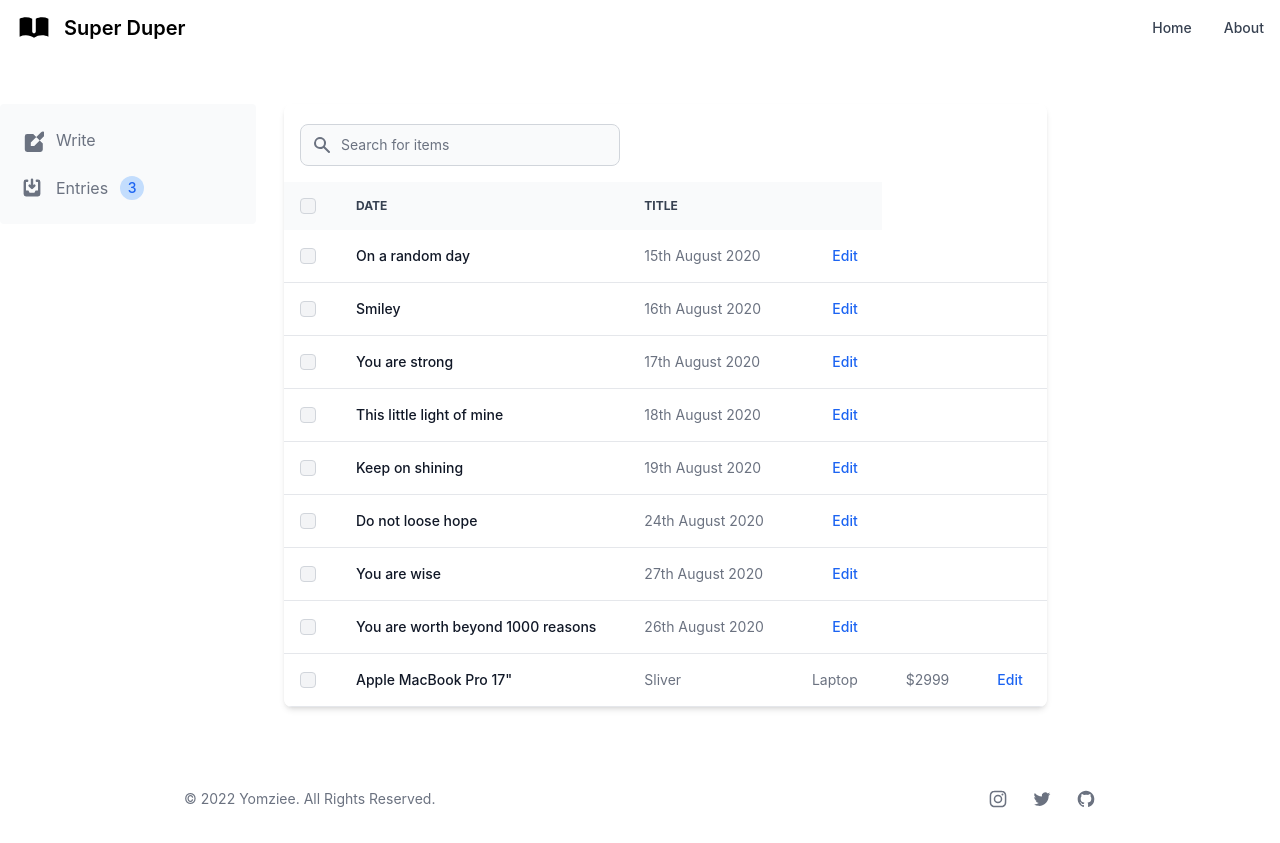
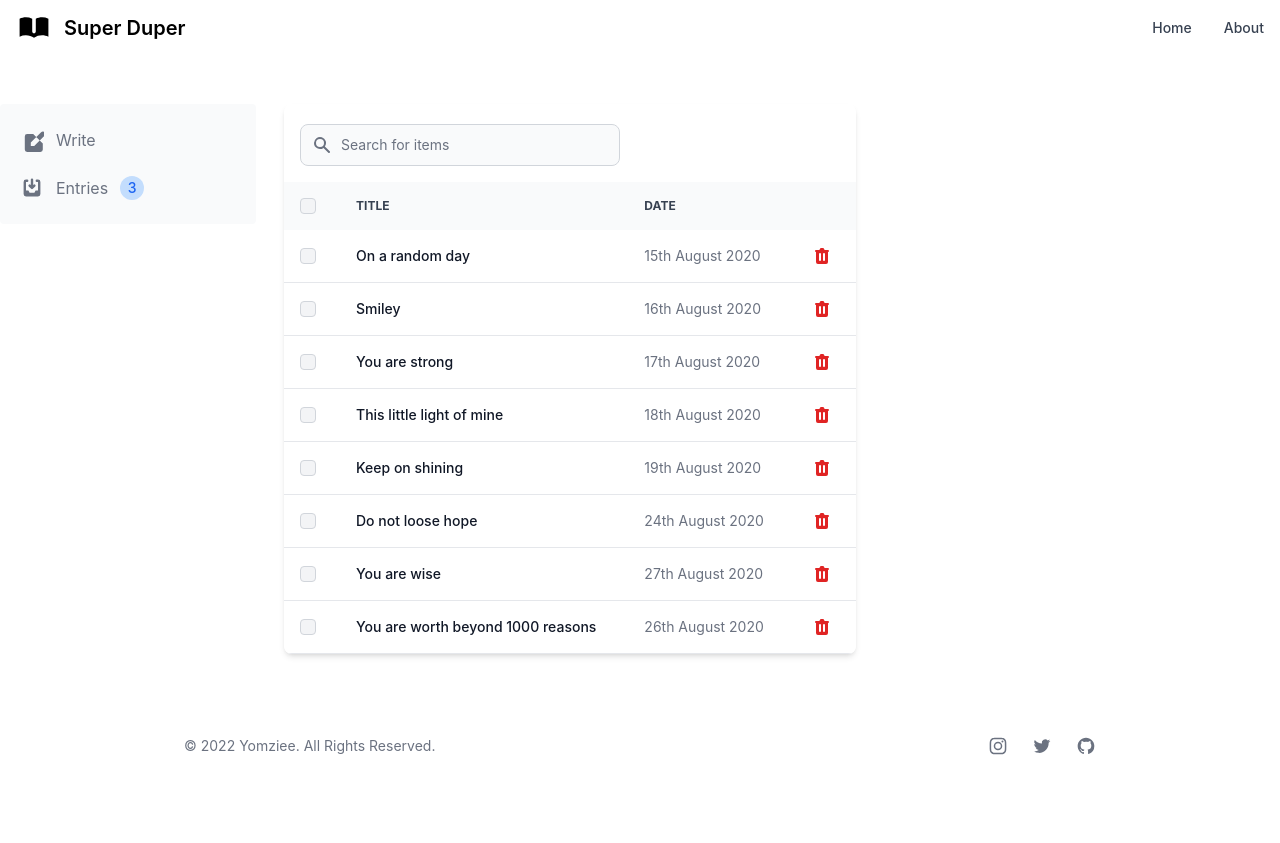
Before and after one commit to mwangiwambui/super-duper-spork, a React (Create React App) app: page /listEntries in a window 1280 px wide. After the commit the page ends 800 px from the top, so only its background shows below. Built offline with nearby package versions, Linux system fonts and the light colour scheme; a web font is replaced by a local one.

Commit message:
Cleared git entry page

```diff
--- a/src/components/pages/ListEntries.js
+++ b/src/components/pages/ListEntries.js
@@ -1,5 +1,5 @@
 import React, { useEffect, useState } from "react";
-import Entry from "../Entry"
+import Entry from "../Entry";
 
 const ListEntries = () => {
   let entryJson = require('../../journal.json');
@@ -12,9 +12,10 @@
   // }, [entryJson])
 
   function displayEntries() {
-    return(
+    return (
       entryJson.map((item, index) => {
-        return(
+        return (
+
           <tr className="bg-white border-b dark:bg-gray-800 dark:border-gray-700 hover:bg-gray-50 dark:hover:bg-gray-600">
             <td className="w-4 p-4">
               <div className="flex items-center">
@@ -29,7 +30,11 @@
               {item.date}
             </td>
             <td className="px-6 py-4 text-right">
-              <a href="#" className="font-medium text-blue-600 dark:text-blue-500 hover:underline">Edit</a>
+              <svg xmlns="http://www.w3.org/2000/svg" className="h-5 w-5 text-red-600" viewBox="0 0 20 20" fill="currentColor">
+                <path fillRule="evenodd" d="M9 2a1 1 0 00-.894.553L7.382 4H4a1 1 0 000 2v10a2 2 0 002 2h8a2 2 0 002-2V6a1 1 0 100-2h-3.382l-.724-1.447A1 1 0 0011 2H9zM7 8a1 1 0 012 0v6a1 1 0 11-2 0V8zm5-1a1 1 0 00-1 1v6a1 1 0 102 0V8a1 1 0 00-1-1z" clipRule="evenodd" />
+              </svg>
+
+              {/* <a href="#" className="font-medium text-blue-600 dark:text-blue-500 hover:underline">Edit</a> */}
             </td>
           </tr>
         )
@@ -61,10 +66,10 @@
               </div>
             </th>
             <th scope="col" className="px-6 py-3">
-              Date
+              Title
             </th>
             <th scope="col" className="px-6 py-3">
-              Title
+              Date
             </th>
             <th scope="col" className="px-6 py-3">
               <span className="sr-only">Edit</span>
@@ -73,29 +78,6 @@
         </thead>
         <tbody>
           {displayEntries()}
-          <tr className="bg-white border-b dark:bg-gray-800 dark:border-gray-700 hover:bg-gray-50 dark:hover:bg-gray-600">
-            <td className="w-4 p-4">
-              <div className="flex items-center">
-                <input id="checkbox-table-search-1" type="checkbox" className="w-4 h-4 text-blue-600 bg-gray-100 border-gray-300 rounded focus:ring-blue-500 dark:focus:ring-blue-600 dark:ring-offset-gray-800 focus:ring-2 dark:bg-gray-700 dark:border-gray-600" />
-                <label for="checkbox-table-search-1" className="sr-only">checkbox</label>
-              </div>
-            </td>
-            <th scope="row" className="px-6 py-4 font-medium text-gray-900 dark:text-white whitespace-nowrap">
-              Apple MacBook Pro 17"
-            </th>
-            <td className="px-6 py-4">
-              Sliver
-            </td>
-            <td className="px-6 py-4">
-              Laptop
-            </td>
-            <td className="px-6 py-4">
-              $2999
-            </td>
-            <td className="px-6 py-4 text-right">
-              <a href="#" className="font-medium text-blue-600 dark:text-blue-500 hover:underline">Edit</a>
-            </td>
-          </tr>
         </tbody>
       </table>
     </div>
```
